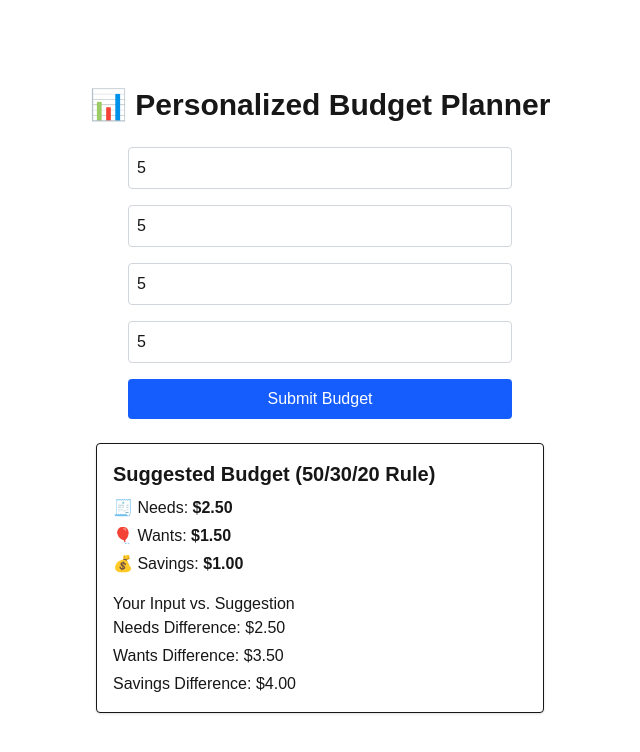
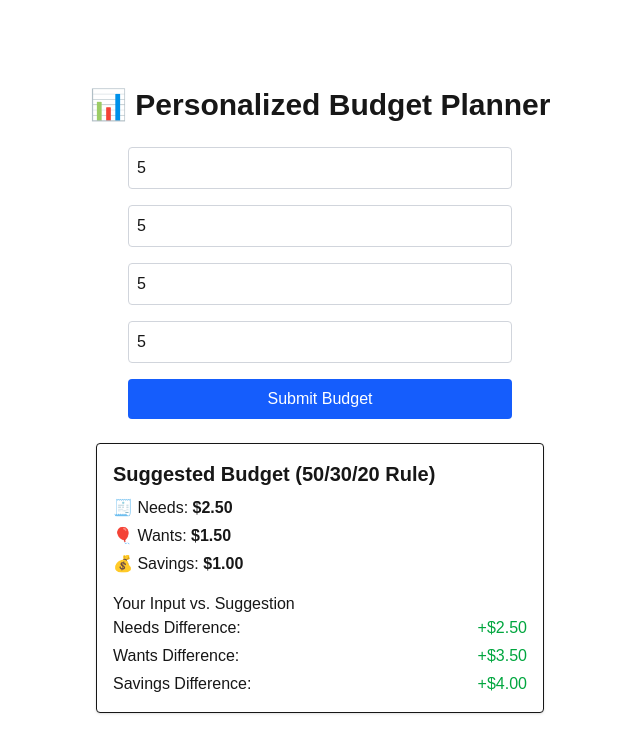
Before and after one commit to kingcatus/my_budget_app, a Next.js app: page / in a window 1280 px wide. Both pictures are taken after typing "5", "5", "5", "5" into the empty fields and a click on the button "Submit Budget". Shown: the top 752 px of the page, without its empty margins (320-960 px from the left). Built offline with nearby package versions, Linux system fonts and the light colour scheme.

Commit message:
Positive and Negative Colors

```diff
--- a/pages/index.tsx
+++ b/pages/index.tsx
@@ -29,6 +29,17 @@ export default function Home() {
 
     const data = await response.json();
     setResult(data);
+  };
+
+  const getDifferenceColor = (diff: number) => {
+    if (diff > 0) return "text-green-600";
+    if (diff < 0) return "text-red-600";
+    return "text-gray-600";
+  };
+
+  const formatDifference = (diff: number) => {
+    const prefix = diff > 0 ? "+" : "";
+    return `${prefix}$${diff.toFixed(2)}`;
   };
 
   return (
@@ -66,9 +77,24 @@ export default function Home() {
 
           <h3 className="mt-4 font-medium">Your Input vs. Suggestion</h3>
           <ul className="space-y-1">
-            <li>Needs Difference: ${result.comparison.needsDiff.toFixed(2)}</li>
-            <li>Wants Difference: ${result.comparison.wantsDiff.toFixed(2)}</li>
-            <li>Savings Difference: ${result.comparison.savingsDiff.toFixed(2)}</li>
+            <li className="flex justify-between">
+              <span>Needs Difference:</span>
+              <span className={getDifferenceColor(result.comparison.needsDiff)}>
+                {formatDifference(result.comparison.needsDiff)}
+              </span>
+            </li>
+            <li className="flex justify-between">
+              <span>Wants Difference:</span>
+              <span className={getDifferenceColor(result.comparison.wantsDiff)}>
+                {formatDifference(result.comparison.wantsDiff)}
+              </span>
+            </li>
+            <li className="flex justify-between">
+              <span>Savings Difference:</span>
+              <span className={getDifferenceColor(result.comparison.savingsDiff)}>
+                {formatDifference(result.comparison.savingsDiff)}
+              </span>
+            </li>
           </ul>
         </div>
       )}
```
